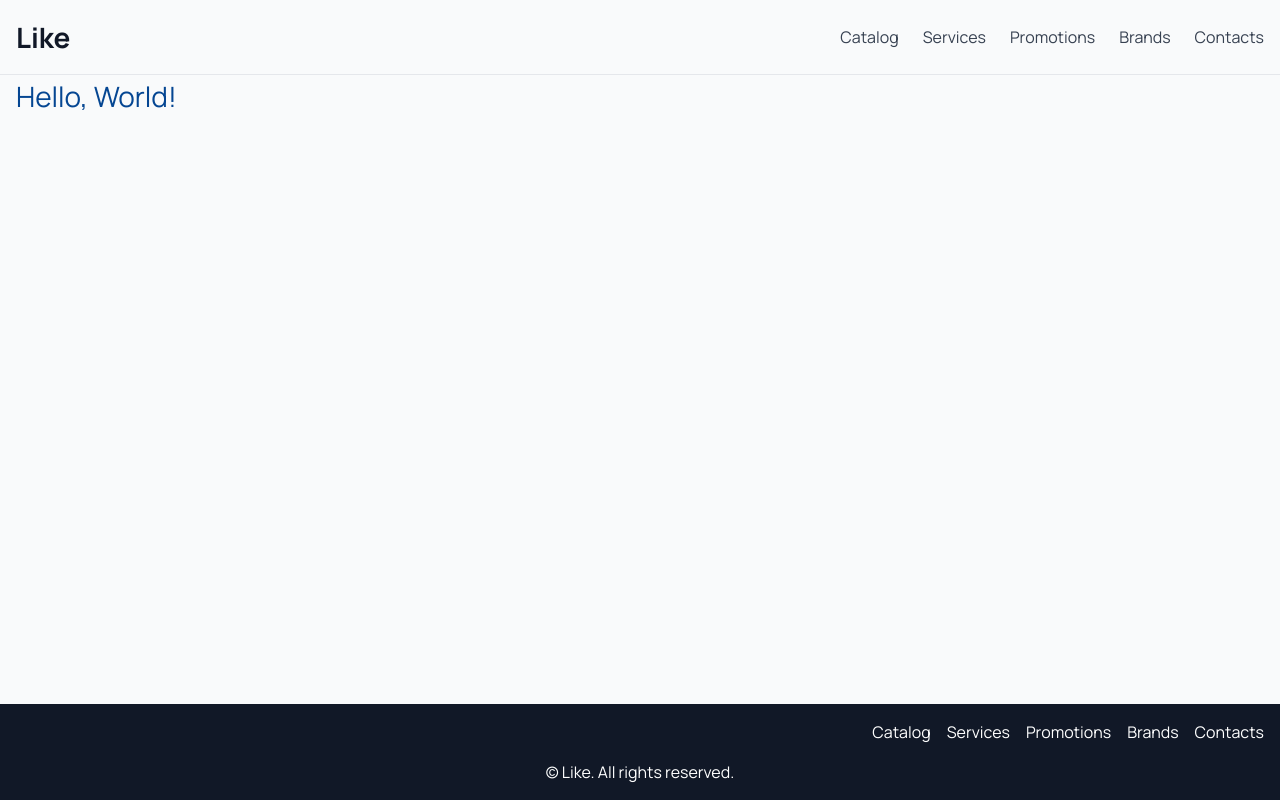
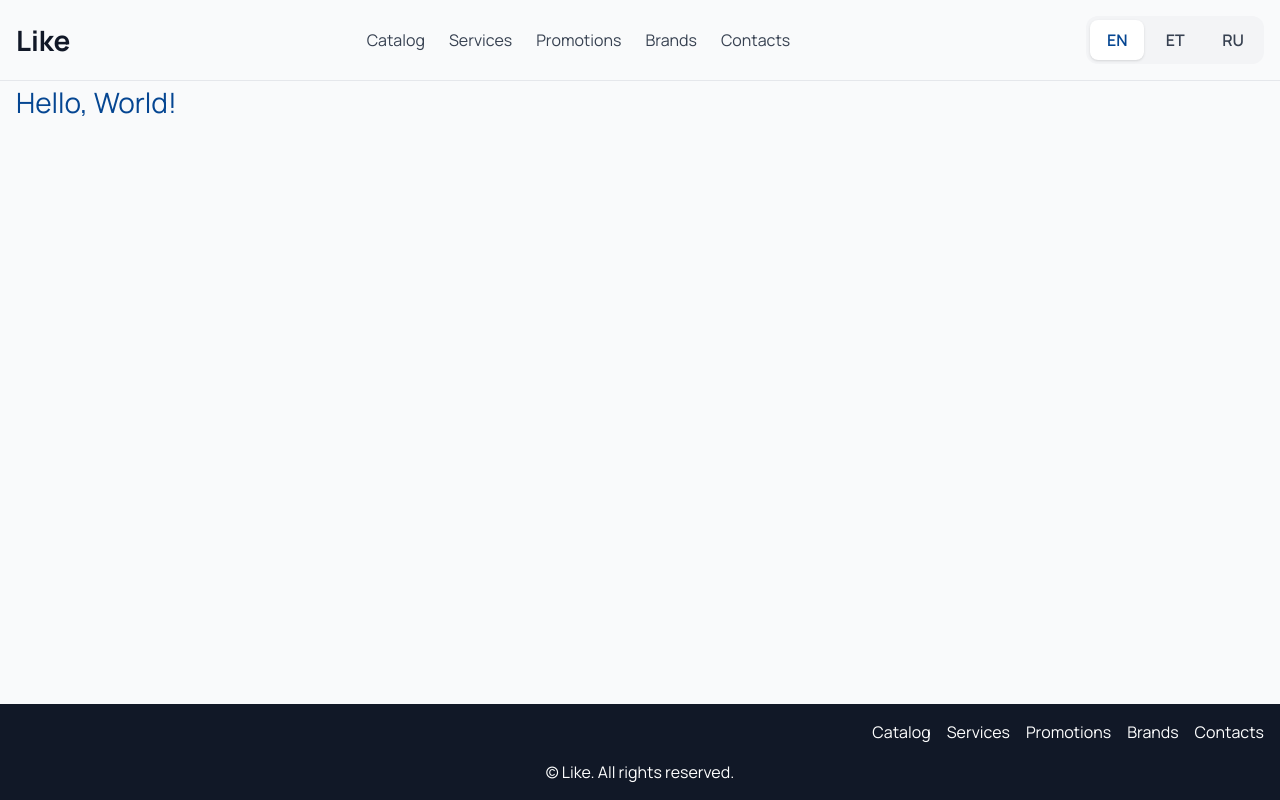
Before and after one commit to kyrlyama/likefon-website, a Next.js app: page / in a window 1280 px wide. Built offline with nearby package versions, Linux system fonts and the light colour scheme.

Commit message:
Add language switch to header and redesign mobile menu

```diff
--- a/components/layout/Header.tsx
+++ b/components/layout/Header.tsx
@@ -2,6 +2,7 @@ import Link from "next/link";
 import { Container } from "@/components/layout/Container";
 import { MobileMenu } from "@/components/layout/MobileMenu";
 import { navLinks } from "@/lib/navigation";
+import { LanguageSwitcher } from "@/components/layout/LanguageSwitcher";
 
 export function Header() {
   return (
@@ -23,7 +24,9 @@ export function Header() {
               </Link>
             ))}
           </nav>
-
+          <div className="hidden lg:block">
+            <LanguageSwitcher />
+          </div>
           <MobileMenu />
         </div>
       </Container>
--- /dev/null
+++ b/components/layout/LanguageSwitcher.tsx
@@ -0,0 +1,43 @@
+"use client";
+
+import { useState } from "react";
+
+type Language = "en" | "et" | "ru";
+
+const languages: { code: Language; label: string }[] = [
+  { code: "en", label: "EN" },
+  { code: "et", label: "ET" },
+  { code: "ru", label: "RU" },
+];
+
+export function LanguageSwitcher() {
+  const [current, setCurrent] = useState<Language>("en");
+
+  return (
+    <div
+      role="group"
+      aria-label="Language"
+      className="grid grid-cols-3 gap-1 rounded-xl bg-neutral-100 p-1"
+    >
+      {languages.map((language) => {
+        const isActive = language.code === current;
+
+        return (
+          <button
+            key={language.code}
+            type="button"
+            aria-pressed={isActive}
+            onClick={() => setCurrent(language.code)}
+            className={`rounded-lg px-4 py-2 text-body font-semibold ${
+              isActive
+                ? "bg-white text-primary-600 shadow-sm"
+                : "text-neutral-700 hover:text-neutral-900"
+            }`}
+          >
+            {language.label}
+          </button>
+        );
+      })}
+    </div>
+  );
+}
--- a/components/layout/MobileMenu.tsx
+++ b/components/layout/MobileMenu.tsx
@@ -2,8 +2,9 @@
 
 import { useState } from "react";
 import Link from "next/link";
-import { Menu, X } from "lucide-react";
+import { ChevronRight, Menu, Phone, X } from "lucide-react";
 import { navLinks } from "@/lib/navigation";
+import { LanguageSwitcher } from "@/components/layout/LanguageSwitcher";
 
 export function MobileMenu() {
   const [isOpen, setIsOpen] = useState(false);
@@ -28,33 +29,62 @@ export function MobileMenu() {
             onClick={() => setIsOpen(false)}
           />
 
-          <nav
-            aria-label="Mobile"
-            className="absolute inset-y-0 right-0 w-3/4 max-w-xs bg-neutral-50 p-4"
-          >
+          <div className="absolute inset-y-0 right-0 flex w-5/6 max-w-sm flex-col gap-6 overflow-y-auto rounded-l-3xl bg-white p-6">
+            <div className="flex items-center justify-between">
+              <span className="text-h2 font-bold text-neutral-900">Like</span>
               <button
                 type="button"
                 aria-label="Close menu"
                 onClick={() => setIsOpen(false)}
-              className="ml-auto flex size-12 items-center justify-center text-neutral-900"
+                className="flex size-12 items-center justify-center rounded-xl bg-neutral-100 text-neutral-900 hover:bg-neutral-200"
               >
                 <X />
               </button>
+            </div>
 
-            <ul className="mt-4 flex flex-col">
-              {navLinks.map((link) => (
+            <nav aria-label="Mobile">
+              <ul className="divide-y divide-neutral-200 overflow-hidden rounded-2xl bg-neutral-50">
+                {navLinks.map((link) => {
+                  const Icon = link.icon;
+
+                  return (
                     <li key={link.href}>
                       <Link
                         href={link.href}
                         onClick={() => setIsOpen(false)}
-                    className="block py-3 text-neutral-900"
+                        className="flex items-center gap-3 px-4 py-3 text-body font-semibold text-neutral-900 hover:bg-neutral-100"
                       >
-                    {link.label}
+                        <Icon
+                          className="size-5 text-primary-600"
+                          aria-hidden="true"
+                        />
+                        <span className="flex-1">{link.label}</span>
+                        <ChevronRight
+                          className="size-5 text-neutral-500"
+                          aria-hidden="true"
+                        />
                       </Link>
                     </li>
-              ))}
+                  );
+                })}
               </ul>
             </nav>
+
+            <LanguageSwitcher />
+
+            <div className="mt-auto flex flex-col gap-2">
+              <a
+                href="tel:+372XXXXXXXX"
+                className="flex items-center justify-center gap-2 rounded-xl bg-primary-600 py-3 text-body font-semibold text-white hover:bg-primary-700"
+              >
+                <Phone className="size-5" aria-hidden="true" />
+                Call the store
+              </a>
+              <p className="text-center text-caption text-neutral-500">
+                Fama Keskus and Astri Keskus, Narva
+              </p>
+            </div>
+          </div>
         </div>
       )}
     </div>
--- a/lib/navigation.ts
+++ b/lib/navigation.ts
@@ -1,12 +1,16 @@
+import { LucideIcon } from "lucide-react";
+import { Award, LayoutGrid, MapPin, Tag, Wrench } from "lucide-react";
+
 export type NavLink = {
   href: string;
   label: string;
+  icon: LucideIcon;
 };
 
 export const navLinks: NavLink[] = [
-  { href: "/catalog", label: "Catalog" },
-  { href: "/services", label: "Services" },
-  { href: "/promotions", label: "Promotions" },
-  { href: "/brands", label: "Brands" },
-  { href: "/contacts", label: "Contacts" },
+  { href: "/catalog", label: "Catalog", icon: LayoutGrid },
+  { href: "/services", label: "Services", icon: Wrench },
+  { href: "/promotions", label: "Promotions", icon: Award },
+  { href: "/brands", label: "Brands", icon: Tag },
+  { href: "/contacts", label: "Contacts", icon: MapPin },
 ];
```
Lines whose indentation alone changed are shown as unchanged.
